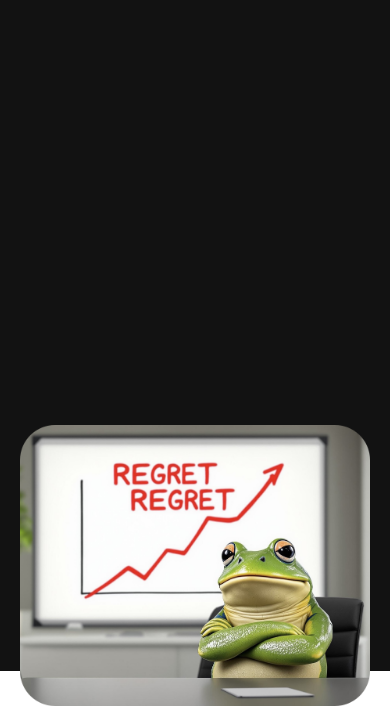
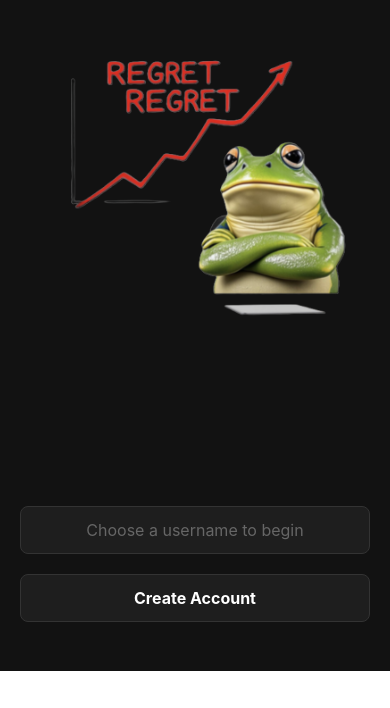
Before and after one commit to GralastairBean/rrFrontend, a React Native app in the folder regretRegret/: screen / in a window 390 px wide. Shown: the part 173-881 px from the top of the page. After the commit the page ends 844 px from the top, so only its background shows below. Built offline with nearby package versions, Linux system fonts and the light colour scheme; no server answers.

Commit message:
sign in screen update: new asset, remove background, remove welcome text to simplify

```diff
--- a/regretRegret/components/Registration.tsx
+++ b/regretRegret/components/Registration.tsx
@@ -41,19 +41,13 @@ export default function Registration({ onRegistrationComplete }: RegistrationPro
         style={styles.frogImage}
         resizeMode="contain"
       />
-      <Text
-        style={styles.welcomeText}
-        numberOfLines={1}
-      >
-        Welcome, choose a username to begin...
-      </Text>
 
       <View style={styles.form}>
         <TextInput
           style={styles.input}
           value={username}
           onChangeText={setUsername}
-          placeholder="Enter username"
+          placeholder="Choose a username to begin"
           placeholderTextColor="#666"
           autoCapitalize="none"
           autoCorrect={false}
@@ -90,15 +84,8 @@ const styles = StyleSheet.create({
     maxWidth: 400,
     height: undefined,
     aspectRatio: 1,
-    marginBottom: 20,
+    marginBottom: 5,
     marginTop: 0,
-  },
-  welcomeText: {
-    fontSize: 16,
-    color: '#888',
-    textAlign: 'center',
-    marginBottom: 40,
-    flexShrink: 1,
   },
   form: {
     width: '100%',
@@ -114,6 +101,7 @@ const styles = StyleSheet.create({
     backgroundColor: '#1E1E1E',
     color: '#fff',
     marginBottom: 20,
+    textAlign: 'center',
   },
   button: {
     height: 48,
```
Also changed, not shown: regretRegret/assets/frog_1.png.
